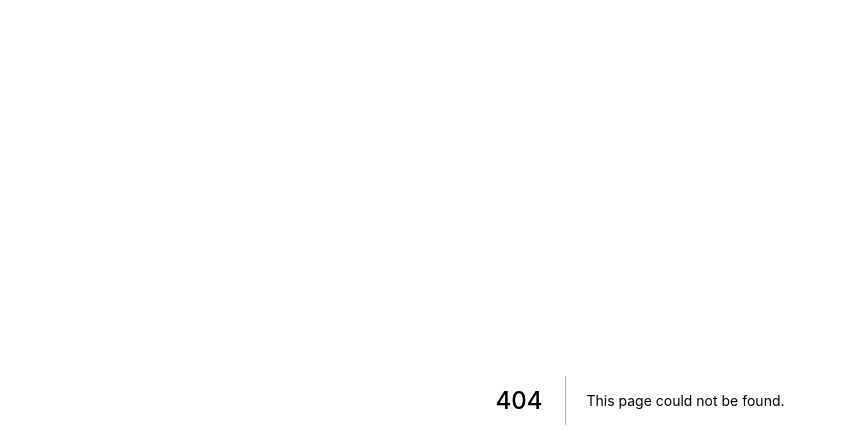
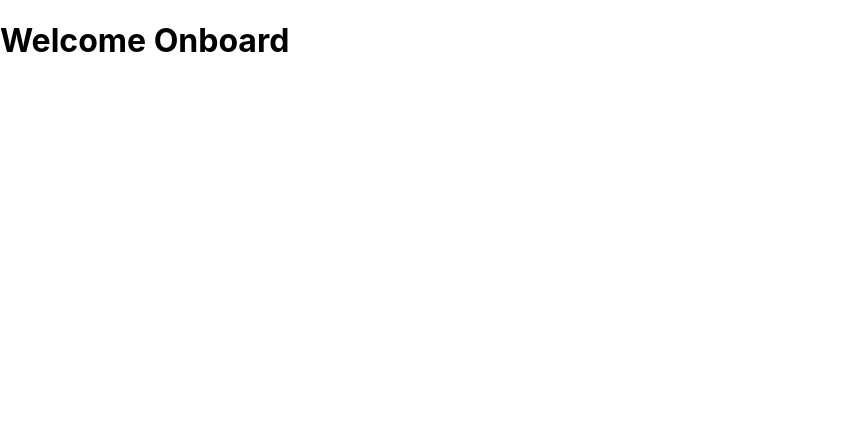
Before and after one commit to jittosan/sia-appchallenge-2022, a Next.js app: page /home in a window 1280 px wide. Before the commit this address had no page. Shown: the top 448 px of the page, without its empty margins (0-846 px from the left). Built offline with nearby package versions, Linux system fonts and the light colour scheme.

Commit message:
admin: initial setup testing

```diff
--- /dev/null
+++ b/pages/home.js
@@ -0,0 +1,17 @@
+import Head from 'next/head'
+import React from 'react'
+
+const Home = () => {
+  return (
+    <>
+        <Head>
+            <title>SIA AppChallenge</title>
+        </Head>
+        <main>
+            <h1>Welcome Onboard</h1>
+        </main>
+    </>
+  )
+}
+
+export default Home
--- a/pages/index.js
+++ b/pages/index.js
@@ -13,6 +13,7 @@ export default function Home() {
 
       <main className={styles.main}>
         <h1 className={styles.title}>
+          SIA AppChallenge
           Welcome to <a href="https://nextjs.org">Next.js!</a>
         </h1>
 
```
